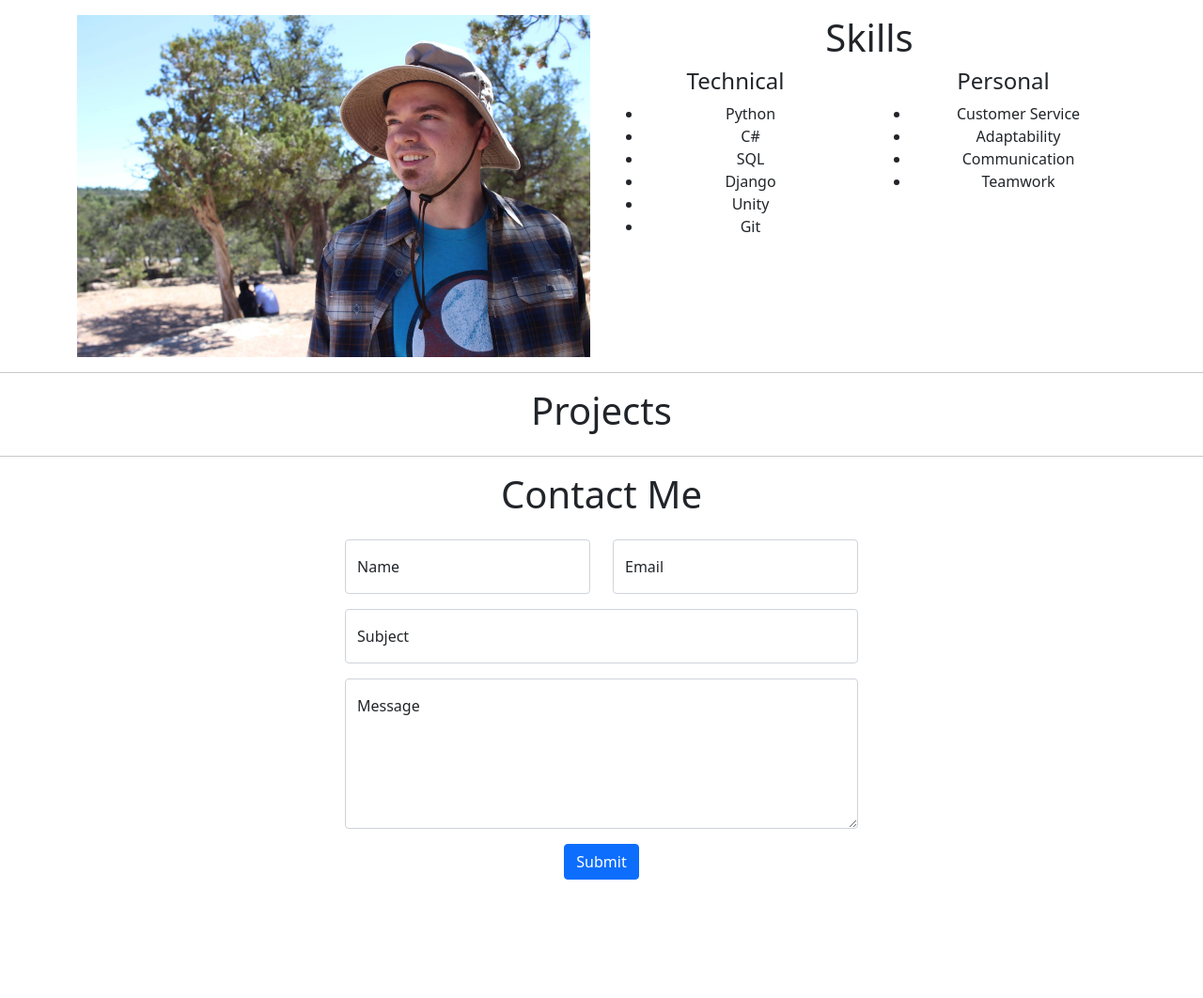
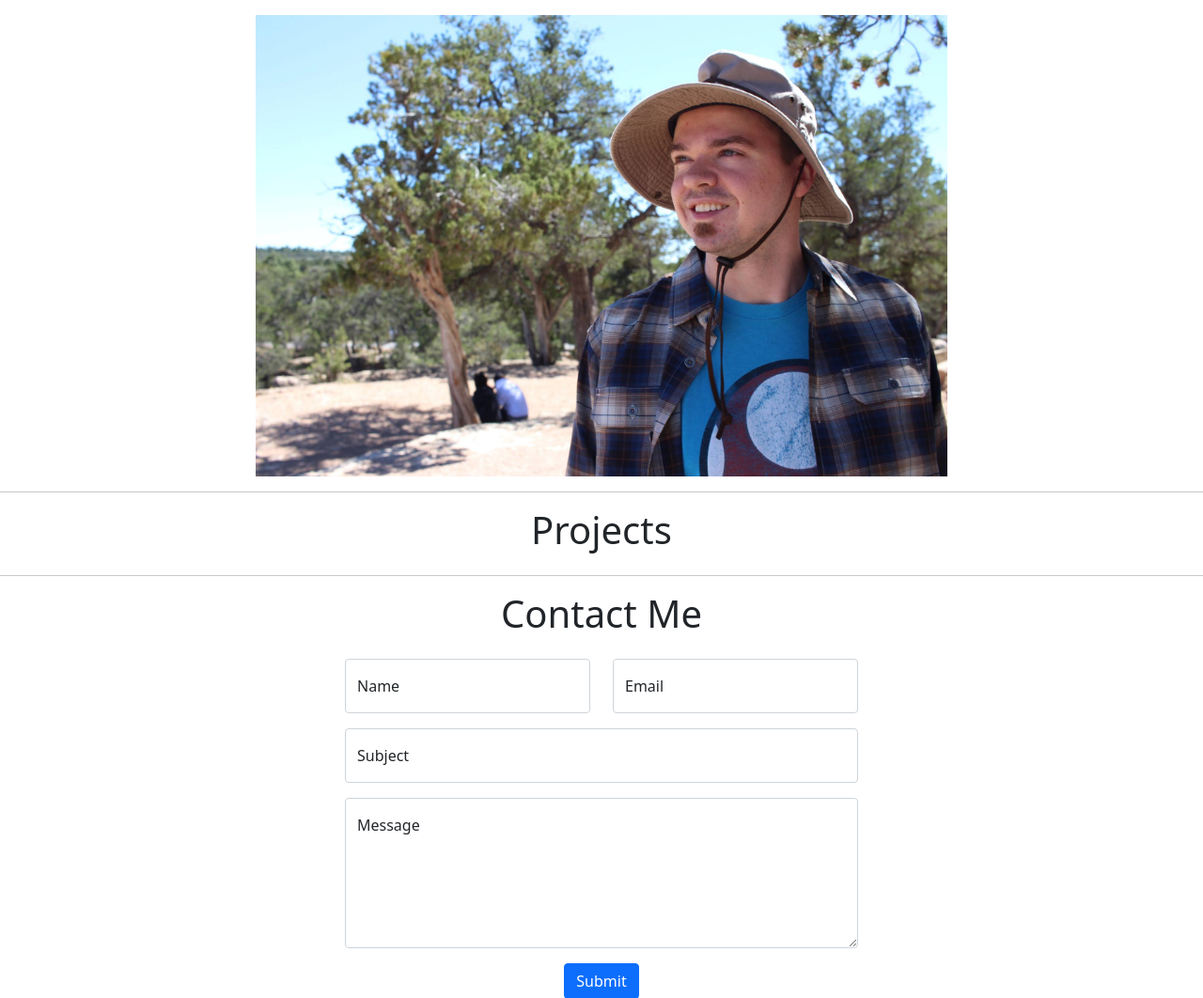
Before and after one commit to lee-mccarthy/personalwebsite, a Django app: template personalwebsite/portfolio/templates/portfolio/index.html in a window 1280 px wide. Shown: the part 56-1118 px from the top of the page at 94% size. Before the commit the page ends 992 px from the top, so only its background shows below. Run offline with Django 3.2, Linux system fonts and the light colour scheme; the template is opened without the code that fills it: values that come from a table or form of the project are taken from there, others are empty; parts of the project's set-up code (start-up, migrations or seed data) failed here and were passed over.

Commit message:
Adjusted first container in index

```diff
--- a/personalwebsite/portfolio/templates/portfolio/index.html
+++ b/personalwebsite/portfolio/templates/portfolio/index.html
@@ -5,33 +5,9 @@
 {% block content %}
 <div class="container">
   <div class="row">
-    <div class="col-lg-6 mt-3">
+    <div class="col-lg-2"></div>
+    <div class="col-lg-8 text-center mt-3">
       <img src="{% static 'portfolio/images/me.jpg' %}" alt="A picture of me" class="img-fluid">
-    </div>
-    <div class="col-lg-6 text-center mt-3">
-      <h1>Skills</h1>
-      <div class="row">
-        <div class="col-6">
-          <h4>Technical</h4>
-          <ul>
-            <li>Python</li>
-            <li>C#</li>
-            <li>SQL</li>
-            <li>Django</li>
-            <li>Unity</li>
-            <li>Git</li>
-          </ul>
-        </div>
-        <div class="col-6">
-          <h4>Personal</h4>
-          <ul>
-            <li>Customer Service</li>
-            <li>Adaptability</li>
-            <li>Communication</li>
-            <li>Teamwork</li>
-          </ul>
-        </div>
-      </div>
     </div>
   </div>
 </div>
```
